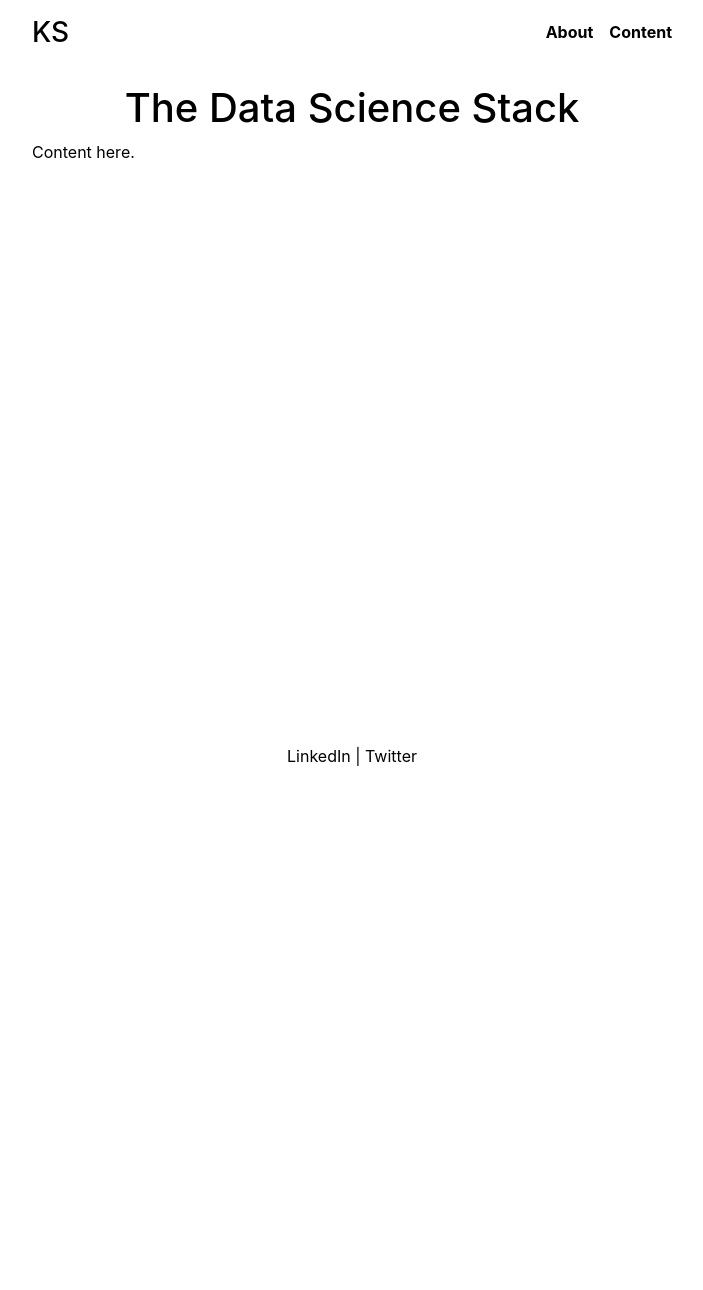
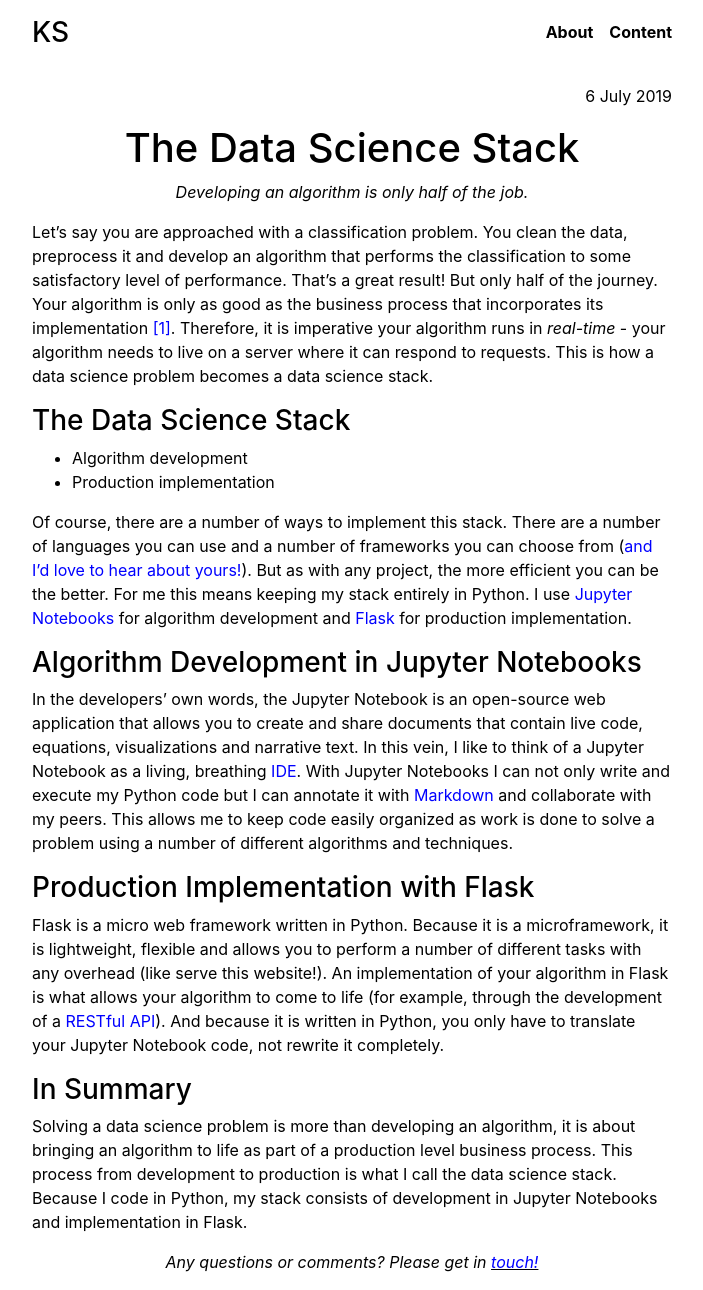
Before and after one commit to keironstoddart/personal_website, a Flask app: page /content/the_data_science_stack in a window 1280 px wide. Shown: the whole page, without its empty margins (288-991 px from the left). Before the commit the page ends 766 px from the top, so only its background shows below. Run offline with Flask 2, Linux system fonts and the light colour scheme; some libraries are stand-ins or nearby versions.

Commit message:
added post: the data science stack

```diff
--- a/app/static/css/content.css
+++ b/app/static/css/content.css
@@ -6,7 +6,7 @@
 a,
 a:focus,
 a:hover {
-  color: black;
+  color: blue;
 }
 
 /* Custom default button */
--- a/app/templates/content.html
+++ b/app/templates/content.html
@@ -15,7 +15,7 @@
             <div class="col p-4 d-flex flex-column position-static">
                 <strong class="d-inline-block mb-2 text-warning">Python</strong>
                 <h3 class="mb-0">The Data Science Stack</h3>
-                <div class="mb-1 text-muted">1 August 2019</div>
+                <div class="mb-1 text-muted">6 July 2019</div>
                 <p class="mb-auto">Developing an algorithm is only half of the job.</p>
                 <a href="{{ url_for('the_data_science_stack') }}" class="stretched-link">Continue Reading.</a>
             </div>
--- a/app/templates/content/base.html
+++ b/app/templates/content/base.html
@@ -46,8 +46,7 @@
 
     <footer class="mastfoot mt-auto">
         <div class="inner">
-            <p><a href="https://linkedin.com/in/keironstoddart">LinkedIn</a> | <a
-                    href="https://twitter.com/keiron_stoddart">Twitter</a></p>
+            <p><i>Any questions or comments? Please get in <u><a href="https://linkedin.com/in/keironstoddart">touch!</a></u></i></p>
         </div>
     </footer>
 </div>
--- a/app/templates/content/the_data_science_stack.html
+++ b/app/templates/content/the_data_science_stack.html
@@ -1,8 +1,61 @@
 {% extends "content/base.html" %}
 
 {% block content %}
+<p class="text-right">6 July 2019</p>
 <h1>The Data Science Stack</h1>
-<p class="text-left">
-    Content here.
+<p>
+    <i>Developing an algorithm is only half of the job.</i>
 </p>
+<div class="text-left">
+<p>
+    Let’s say you are approached with a classification problem.
+    You clean the data, preprocess it and develop an algorithm that performs the classification to some satisfactory level of performance.
+    That’s a great result! But only half of the journey.
+    Your algorithm is only as good as the business process that incorporates its implementation <a href="https://www.amazon.com/Human-Machine-Reimagining-Work-Age/dp/1633693864/ref=sr_1_1?crid=2WQ1SW4IRL7WG&keywords=human+and+machine&qid=1562425956&s=gateway&sprefix=human+and+ma%2Caps%2C130&sr=8-1">[1]</a>.
+    Therefore, it is imperative your algorithm runs in <i>real-time</i> - your algorithm needs to live on a server where it can respond to requests.
+    This is how a data science problem becomes a data science stack.
+</p>
+
+<h3>The Data Science Stack</h3>
+<ul>
+    <li>Algorithm development</li>
+    <li>Production implementation</li>
+</ul>
+<p>
+    Of course, there are a number of ways to implement this stack.
+    There are a number of languages you can use and a number of frameworks you can choose from
+    (<a href="https://linkedin.com/in/keironstoddart">and I’d love to hear about yours!</a>).
+    But as with any project, the more efficient you can be the better.
+    For me this means keeping my stack entirely in Python.
+    I use <a href="https://jupyter.org/">Jupyter Notebooks</a> for algorithm development and
+    <a href="http://flask.pocoo.org/">Flask</a> for production implementation.
+</p>
+
+<h3>Algorithm Development in Jupyter Notebooks</h3>
+<p>
+    In the developers’ own words, the Jupyter Notebook is an open-source web application that allows you to create
+    and share documents that contain live code, equations, visualizations and narrative text.
+    In this vein, I like to think of a Jupyter Notebook as a living, breathing <a href="https://en.wikipedia.org/wiki/Integrated_development_environment">IDE</a>.
+    With Jupyter Notebooks I can not only write and execute my Python code but I can annotate it with <a href="https://en.wikipedia.org/wiki/Markdown">Markdown</a>
+    and collaborate with my peers. This allows me to keep code easily organized as work is done to solve a
+    problem using a number of different algorithms and techniques.
+</p>
+
+<h3>Production Implementation with Flask</h3>
+<p>
+    Flask is a micro web framework written in Python.
+    Because it is a microframework, it is lightweight, flexible and allows you to perform a number of different tasks
+    with any overhead (like serve this website!). An implementation of your algorithm in Flask is what allows your
+    algorithm to come to life (for example, through the development of a <a href="https://blog.miguelgrinberg.com/post/designing-a-restful-api-with-python-and-flask">RESTful API</a>). And because it is written in
+    Python, you only have to translate your Jupyter Notebook code, not rewrite it completely.
+</p>
+
+<h3>In Summary</h3>
+<p>
+    Solving a data science problem is more than developing an algorithm, it is about bringing an algorithm to
+    life as part of a production level business process. This process from development to production is
+    what I call the data science stack. Because I code in Python, my stack consists of development in
+    Jupyter Notebooks and implementation in Flask.
+</p>
+</div>
 {% endblock %}
```
